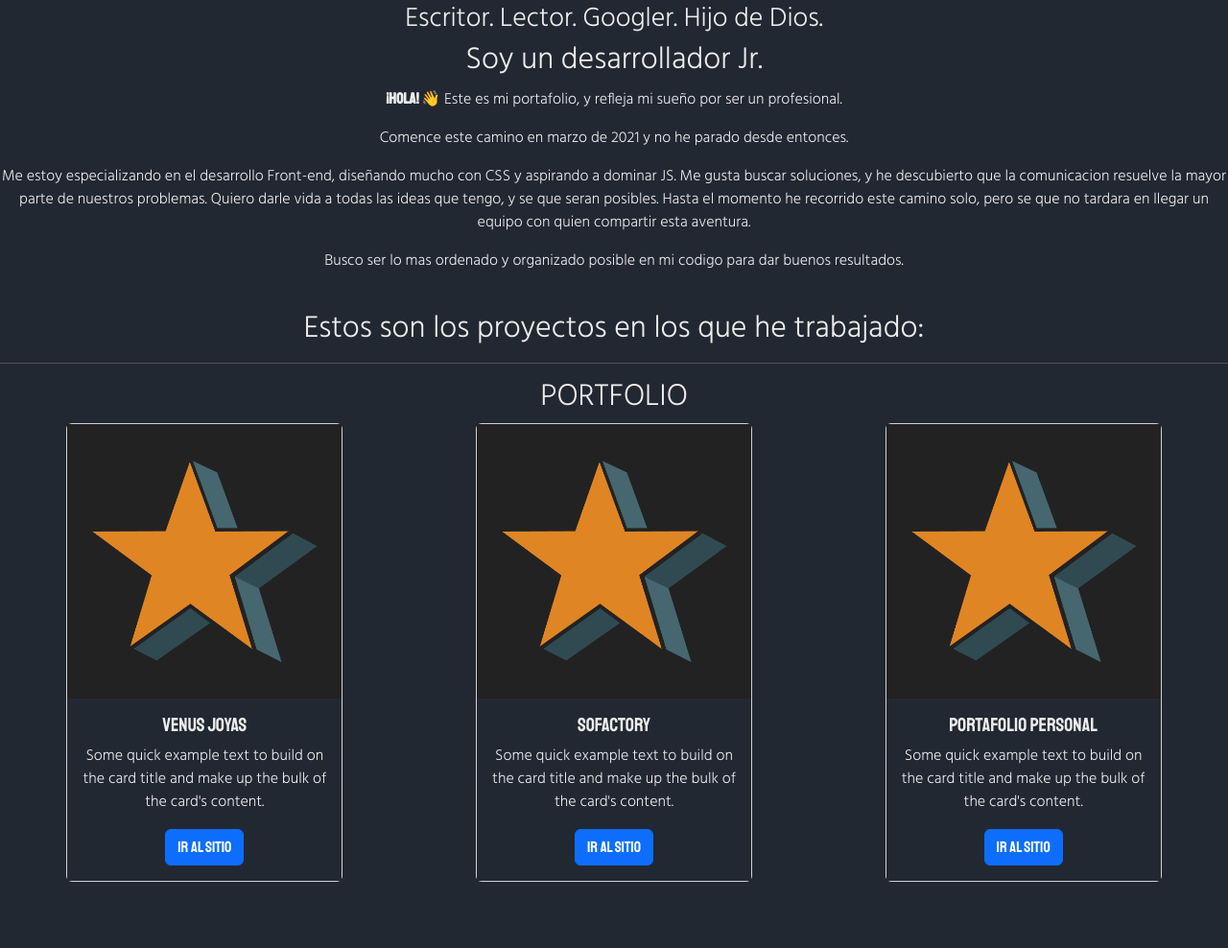
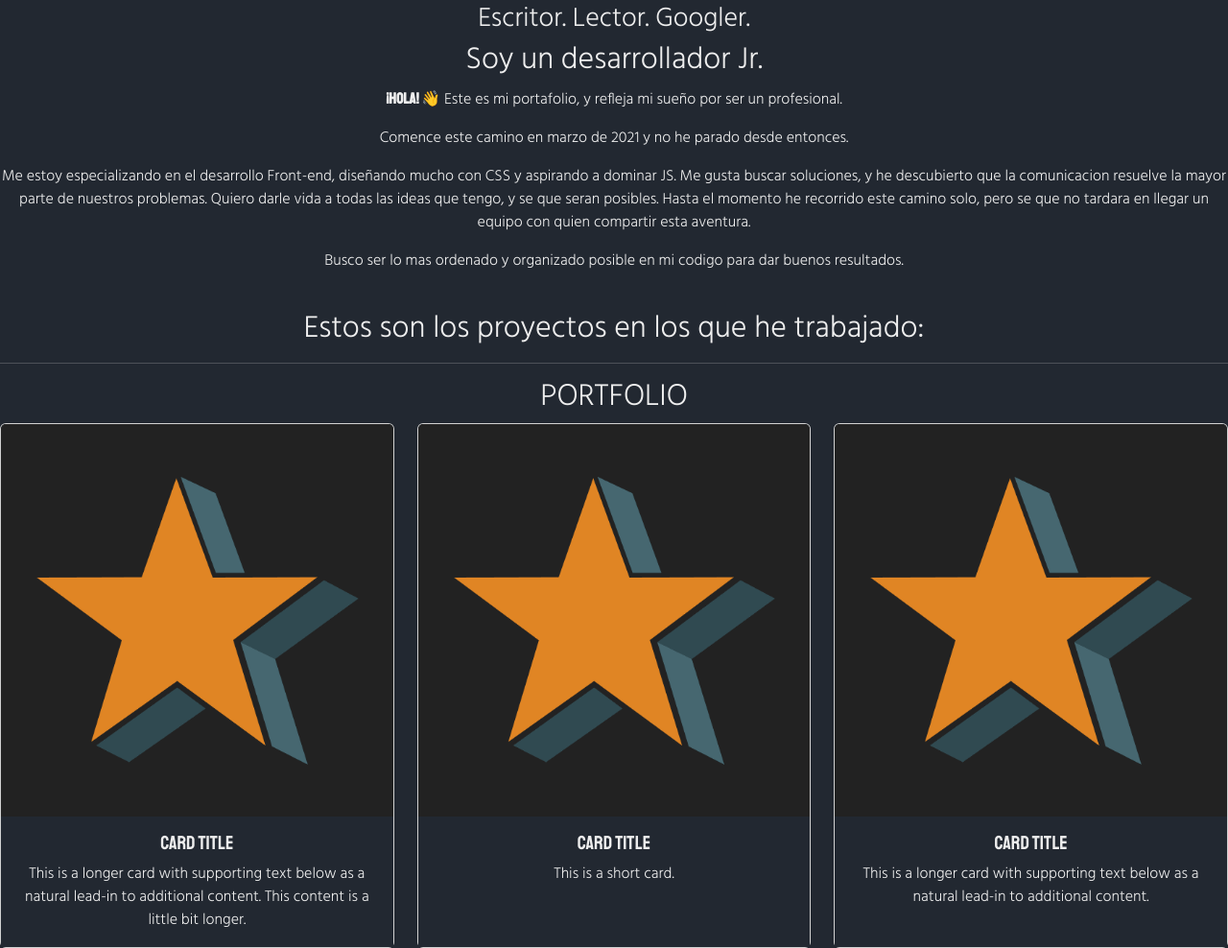
Before and after one commit to SaraviaMartin/Portfafolio_JM, a website built with Parcel: page index.html in a window 1280 px wide. Shown: the part 514-1502 px from the top of the page at 96% size. Before the commit the page ends 1433 px from the top, so only its background shows below. Built offline with nearby package versions, Linux system fonts and the light colour scheme.

Commit message:
changes pages, css, homepage

```diff
--- a/css/main.css
+++ b/css/main.css
@@ -115,6 +115,10 @@ p {
   text-align: center;
 }
 
+
+.card-img-top {
+  object-fit: contain;
+}
 
 /**/
 
@@ -336,6 +340,12 @@ textarea {
   /* Style adjustments for high resolution devices */
 }
 
+@media screen and (max-width: 400px) {
+  .cards {
+    display: block;
+  }
+}
+
 /* ==========================================================================
    Print styles.
    Inlined to avoid the additional HTTP request:
--- a/index.html
+++ b/index.html
@@ -56,7 +56,7 @@
           <span>Martin</span>
         </h1>
         <h2>Web Developer</h2>
-        <h3>Escritor. Lector. Googler. Hijo de Dios.</h3>
+        <h3>Escritor. Lector. Googler.</h3>
       </div>
     </div>
   </div>
@@ -87,13 +87,13 @@
   <hr>
 
   <h2>PORTFOLIO</h2>
-  <div class="cards">
+  <!--<div class="cards">
     <div class="card" style="width: 18rem;">
       <img src="./tile.png" alt="">
       <div class="card-body">
         <h5 class="card-title">Venus Joyas</h5>
         <p class="card-text">Some quick example text to build on the card title and make up the bulk of the card's content.</p>
-        <a href="#" class="btn btn-primary">Ir al sitio</a>
+        <a href="https://juan-saravia-da-silva.github.io/paginavenusjoyas-juansaravia/" class="btn btn-primary">Ir al sitio</a>
       </div>
     </div>
     <div class="card" style="width: 18rem;">
@@ -101,18 +101,58 @@
       <div class="card-body">
         <h5 class="card-title">SoFactory</h5>
         <p class="card-text">Some quick example text to build on the card title and make up the bulk of the card's content.</p>
-        <a href="#" class="btn btn-primary">Ir al sitio</a>
+        <a href="https://juan-saravia-da-silva.github.io/nueva_pagina_sofactory_1.0/" class="btn btn-primary">Ir al sitio</a>
       </div>
     </div>
     <div class="card" style="width: 18rem;">
       <img src="./tile.png" alt="">
       <div class="card-body">
-        <h5 class="card-title">Portafolio Personal</h5>
+        <h5 class="card-title">Otros trabajos</h5>
         <p class="card-text">Some quick example text to build on the card title and make up the bulk of the card's content.</p>
         <a href="#" class="btn btn-primary">Ir al sitio</a>
       </div>
     </div>
-  </div>
+  </div>-->
+
+  <div class="row row-cols-1 row-cols-md-3 g-4">
+    <div class="col">
+      <div class="card h-100">
+        <img src="tile.png" class="card-img-top" alt="...">
+        <div class="card-body">
+          <h5 class="card-title">Card title</h5>
+          <p class="card-text">This is a longer card with supporting text below as a natural lead-in to additional content. This content is a little bit longer.</p>
+        </div>
+      </div>
+    </div>
+    <div class="col">
+      <div class="card h-100">
+        <img src="tile.png" class="card-img-top" alt="...">
+        <div class="card-body">
+          <h5 class="card-title">Card title</h5>
+          <p class="card-text">This is a short card.</p>
+        </div>
+      </div>
+    </div>
+    <div class="col">
+      <div class="card h-100">
+        <img src="tile.png" class="card-img-top" alt="...">
+        <div class="card-body">
+          <h5 class="card-title">Card title</h5>
+          <p class="card-text">This is a longer card with supporting text below as a natural lead-in to additional content.</p>
+        </div>
+      </div>
+    </div>
+    <!--<div class="col">
+      <div class="card h-100">
+        <img src="tile.png" class="card-img-top" alt="...">
+        <div class="card-body">
+          <h5 class="card-title">Card title</h5>
+          <p class="card-text">This is a longer card with supporting text below as a natural lead-in to additional content. This content is a little bit longer.</p>
+        </div>
+      </div>
+    </div>
+  </div>-->
+
 
 
 
--- a/package.json
+++ b/package.json
@@ -12,6 +12,10 @@
     "test": "echo \"Error: no test specified\" && exit 1"
   },
   "devDependencies": {
-    "parcel-bundler": "^1.12.4"
+    "parcel-bundler": "^1.12.4",
+    "tailwindcss": "^3.2.4"
+  },
+  "dependencies": {
+    "bulma": "^0.9.4"
   }
 }
```
Also changed, not shown: pages/projects.html (added), 2 other files.
